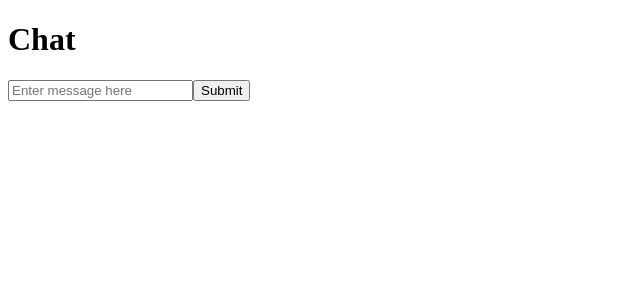
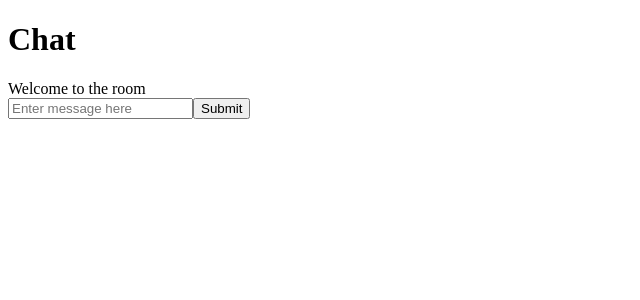
Before and after one commit to FayeCarter/WhatStack, a React (Create React App) app in the folder client/: page /chat in a window 1280 px wide. Shown: the top 300 px of the page, without its empty margins (0-640 px from the left). Built offline with nearby package versions, Linux system fonts and the light colour scheme; no server answers.

Commit message:
Feat: add welcome message to message box

```diff
--- a/client/src/component/Chat.js
+++ b/client/src/component/Chat.js
@@ -17,7 +17,9 @@ const Chat = ({ location }) => {
   return(
     <div>
       <h1>Chat</h1>
-      <div className="message-box"></div>
+      <div className="message-box">
+        <div>Welcome {name} to the room</div>
+      </div>
       <input type="text" className="chat-input" placeholder="Enter message here"></input>
       <button type="submit">Submit</button>
     </div>
```
